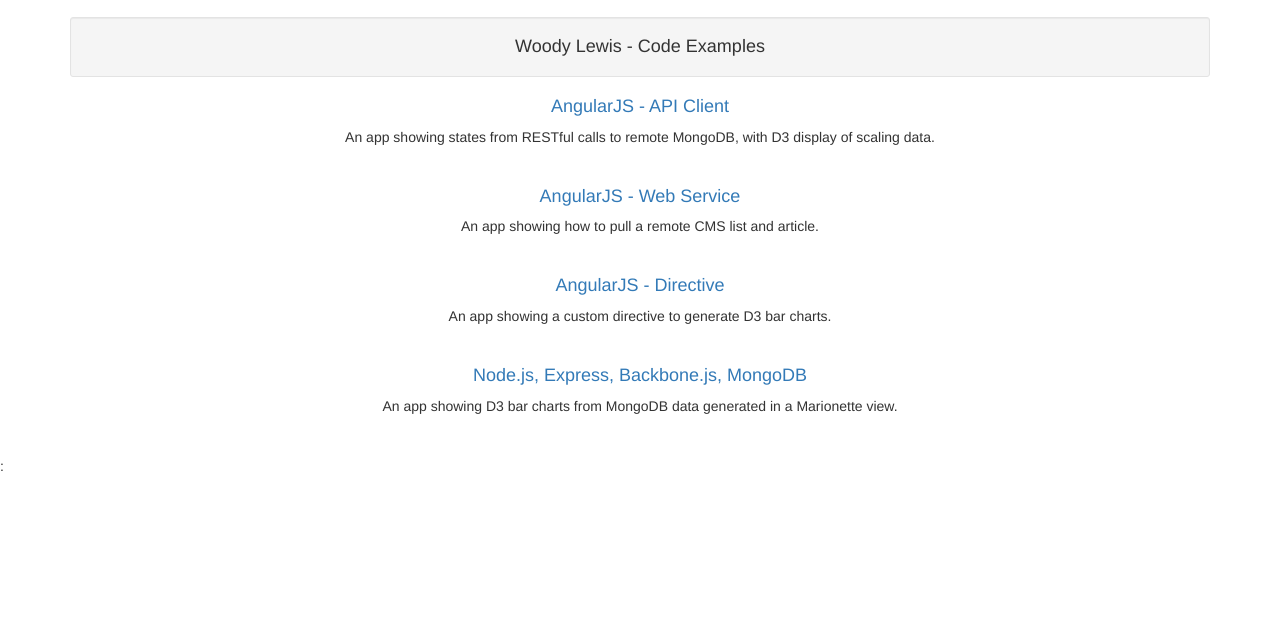
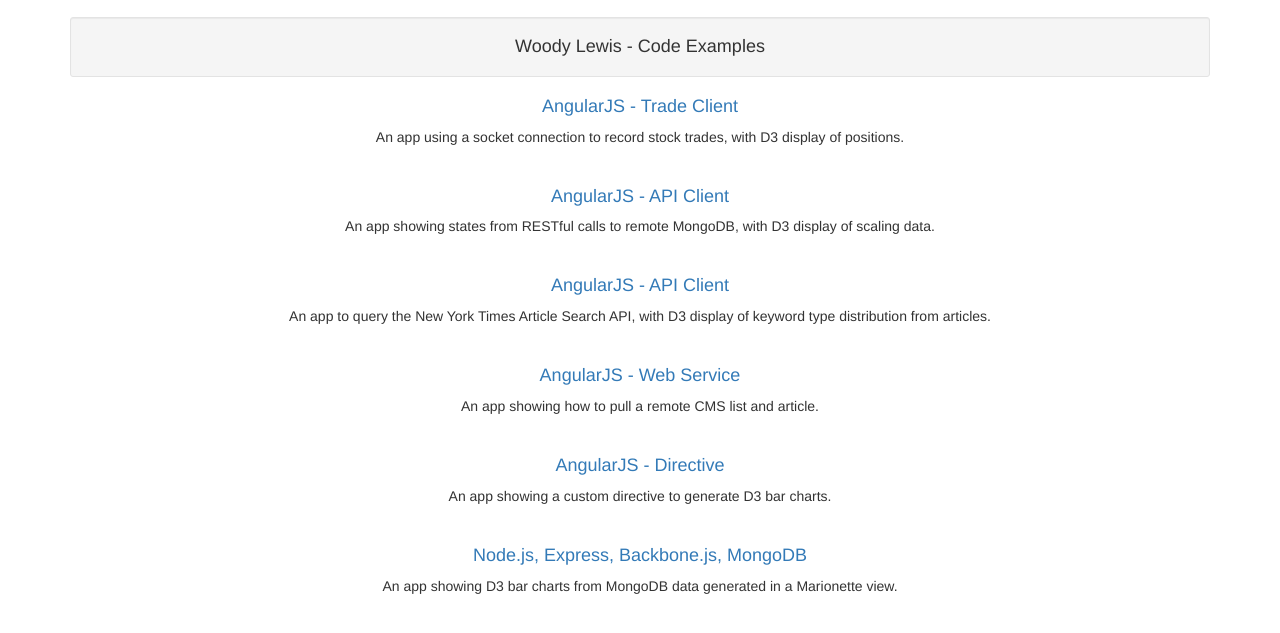
Before and after one commit to woodylewis/wls-s3-index, a plain HTML site: page index.html in a window 1280 px wide. Shown: the part 53-686 px from the top of the page. Drawn offline with Linux system fonts and the light colour scheme.

Commit message:
Edit index.html

```diff
--- a/index.html
+++ b/index.html
@@ -81,8 +81,16 @@
                 <h4>Woody Lewis - Code Examples</h4>
                 </div>
                     <ul class="list-unstyled">
+                        <li><a href='/trade-client'><h4>AngularJS - Trade Client</h4></a>
+                            <p>An app using a socket connection to record stock trades, with D3 display of positions.</p>
+                        </li>
+                        <br>
                         <li><a href='/api-client'><h4>AngularJS - API Client</h4></a>
                             <p>An app showing states from RESTful calls to remote MongoDB, with D3 display of scaling data.</p>
+                        </li>
+                        <br>
+                        <li><a href='/nyt-client'><h4>AngularJS - API Client</h4></a>
+                            <p>An app to query the New York Times Article Search API, with D3 display of keyword type distribution from articles.</p>
                         </li>
                         <br>
                         <li><a href='/fetch-blog'><h4>AngularJS - Web Service</h4></a>
```
